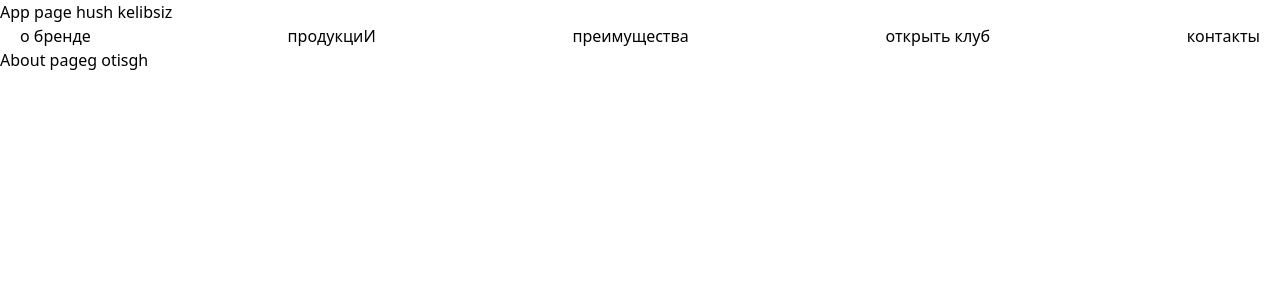
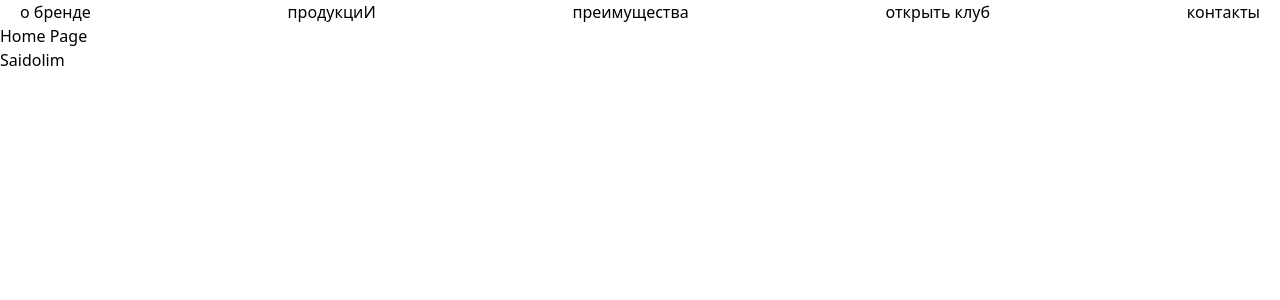
Before and after one commit to SUNNATBEE/RouterComanda, a React (Vite) app: page / in a window 1280 px wide. Shown: the top 300 px of the page. Built offline with nearby package versions, Linux system fonts and the light colour scheme.

Commit message:
togilanga

```diff
--- a/src/App.jsx
+++ b/src/App.jsx
@@ -1,15 +1,15 @@
 import React from 'react'
 import { Link } from 'react-router-dom'
-import Header from './components/Header'
+import Home from './pages/Home'
 
 const App = () => {
   return (
     <div>
-    App page hush kelibsiz
 
-<Header/>
 
-    <Link to={"/About"}>About pageg otisgh</Link>
+<Home/>
+
+
     </div>
   )
 }
--- a/src/pages/Home.jsx
+++ b/src/pages/Home.jsx
@@ -1,9 +1,9 @@
 import React from 'react'
-
+import Header from '../components/Header';
 const Home = () => {
   return (
     <div>
-
+      <Header/>
 
 
         <h2>Home Page</h2>
```
